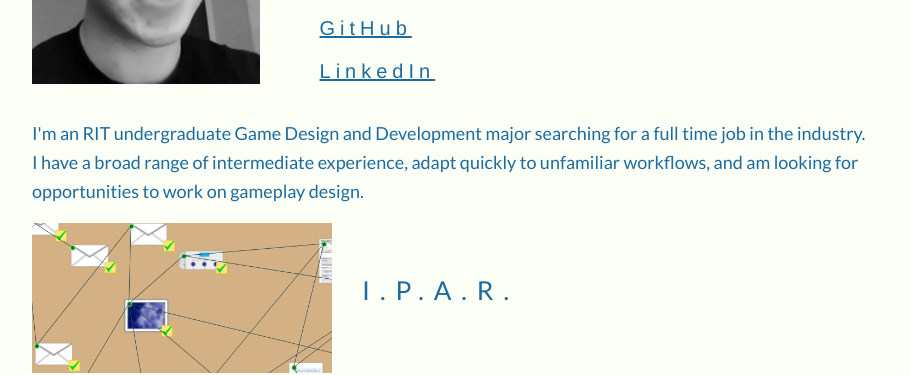
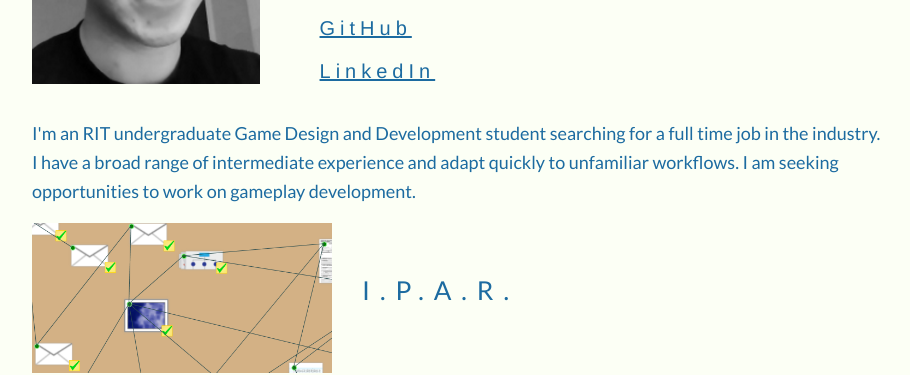
Before and after one commit to RyanMcGlinnGDD/RyanMcGlinnGDD.github.io, a plain HTML site: page index.html in a window 1280 px wide. Shown: the part 244-619 px from the top of the page, without its empty margins (168-1078 px from the left). Drawn offline with Linux system fonts and the light colour scheme; a web font is replaced by a local one.

Commit message:
Improve description
Changed description formatting to flow better

```diff
--- a/index.html
+++ b/index.html
@@ -21,7 +21,7 @@
             </div>
         </header>
 		<div id="content">
-            <p id="personalDescription">I'm an RIT undergraduate Game Design and Development major searching for a full time job in the industry.<br>I have a broad range of intermediate experience, adapt quickly to unfamiliar workflows, and am looking for opportunities to work on gameplay design.</p>
+            <p id="personalDescription">I'm an RIT undergraduate Game Design and Development student searching for a full time job in the industry.<br>I have a broad range of intermediate experience and adapt quickly to unfamiliar workflows. I am seeking opportunities to work on gameplay development.</p>
             <a target="_blank" href="http://forensic-games.csec.rit.edu/index.php"><div class="showcase">
                 <img class="showcaseLeft" src="images/IPAR.png">
                 <div class="showcaseRight"><div class="showcasePadding"></div><p class="showcaseText">I.P.A.R.</p></div>
```
